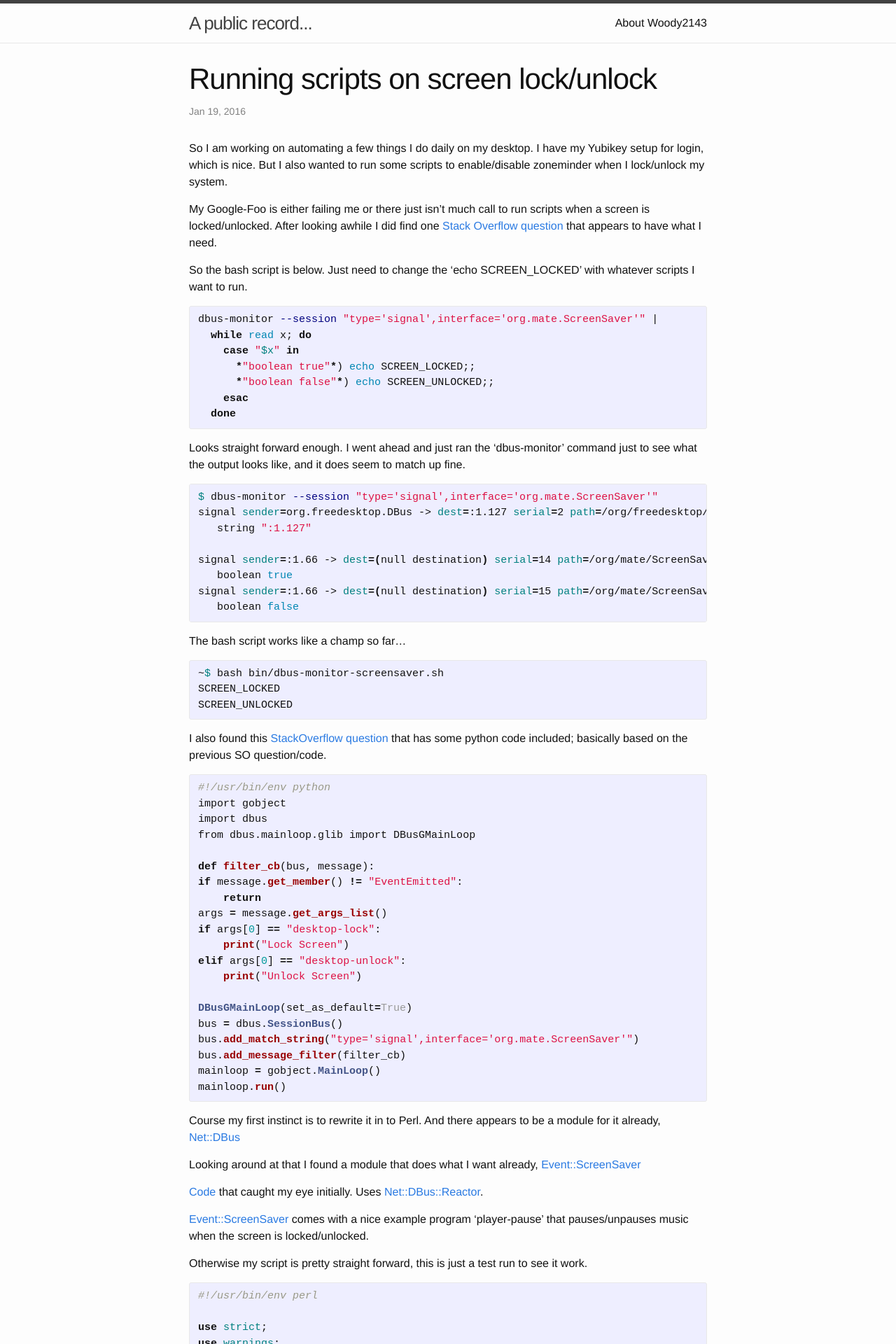
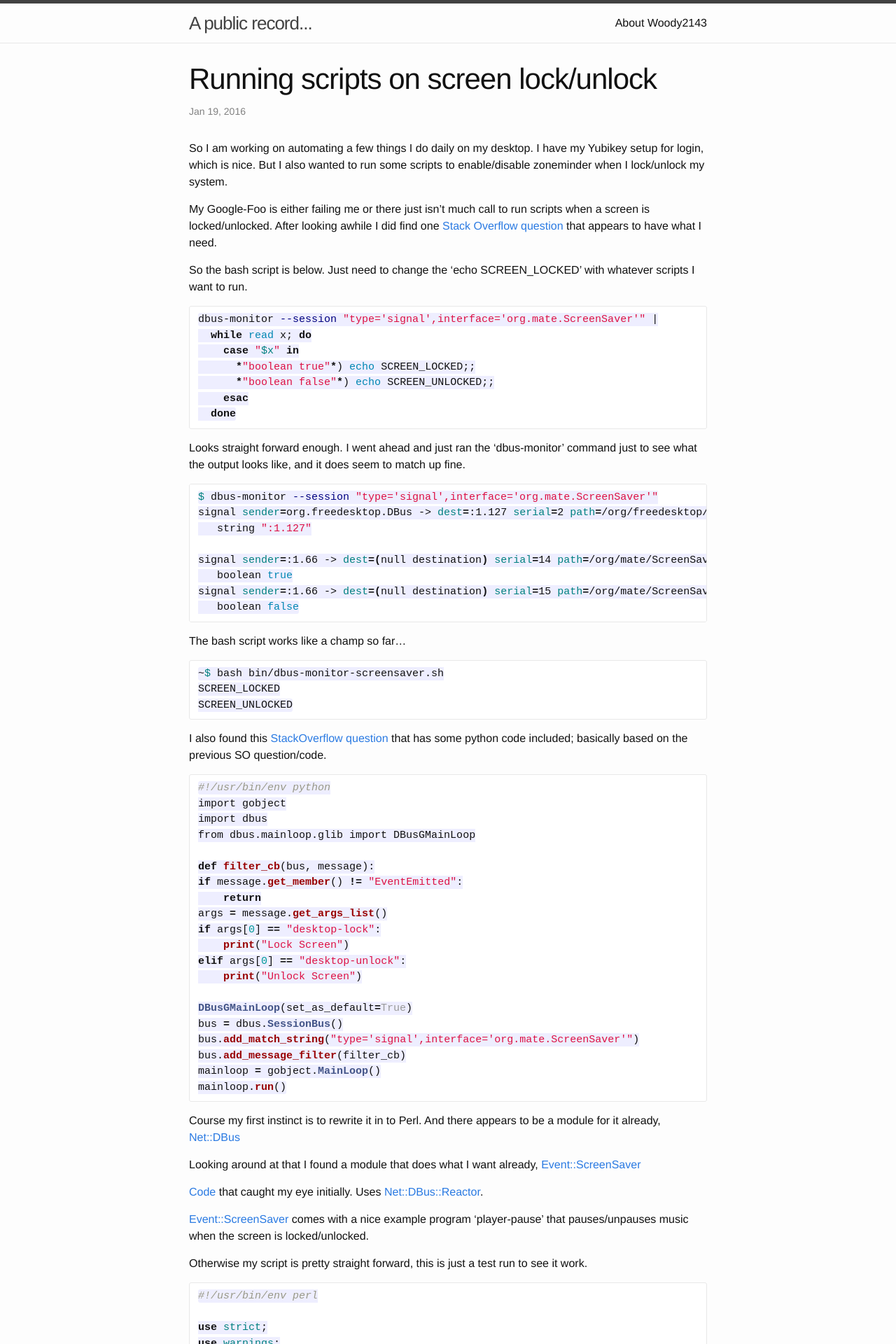
Before and after one commit to Woody2143/woody2143.github.io, a Jekyll site: the page built from _posts/2016-01-19-running-scripts-on-screen-lockunlock.markdown, in a window 1280 px wide. Shown: the top 1920 px of the page at 70% size. Built offline with Jekyll 4.4.1, drawn with Linux system fonts in a browser that asks for light colours.

Commit message:
Making changes based on updates GitHub is making and enforcing in a month or so

````diff
--- a/_config.yml
+++ b/_config.yml
@@ -11,7 +11,7 @@ github_username:  woody2143
 linkedIn_username:  woody2143
 googlePlus_username:  BrandonWood2143
 
-highlighter: pygments
+highlighter: Rouge
 github: [Repository metadata]
 
 timezone: America/New_York
--- a/_posts/2016-01-07-atlantapm.markdown
+++ b/_posts/2016-01-07-atlantapm.markdown
@@ -84,7 +84,7 @@ Notes from the January Atlanta Perl Mongers meeting.
     - I mainly copied the code down to see how the code block looked on the page.
     - I can't type fast enough to show all the code he had done.
 
-{% highlight perl6 %}
+```perl6
 my Int @numbers;
 # Precondition: numbers contains int values in no particular order.
 sub mystery ( Int $num --> Int ) {
@@ -93,7 +93,7 @@ sub mystery ( Int $num --> Int ) {
   }
   return -1;
 }
-{% endhighlight %}
+```
 
 - Util will post his code online at some point
 
--- a/_posts/2016-01-19-running-scripts-on-screen-lockunlock.markdown
+++ b/_posts/2016-01-19-running-scripts-on-screen-lockunlock.markdown
@@ -17,7 +17,7 @@ My Google-Foo is either failing me or there just isn't much call to run scripts
 
 So the bash script is below. Just need to change the 'echo SCREEN_LOCKED' with whatever scripts I want to run.
 
-{% highlight sh %}
+```sh
 dbus-monitor --session "type='signal',interface='org.mate.ScreenSaver'" |
   while read x; do
     case "$x" in
@@ -25,11 +25,11 @@ dbus-monitor --session "type='signal',interface='org.mate.ScreenSaver'" |
       *"boolean false"*) echo SCREEN_UNLOCKED;;
     esac
   done
-{% endhighlight %}
+```
 
 Looks straight forward enough. I went ahead and just ran the 'dbus-monitor' command just to see what the output looks like, and it does seem to match up fine.
 
-{% highlight sh %}
+```sh
 $ dbus-monitor --session "type='signal',interface='org.mate.ScreenSaver'"
 signal sender=org.freedesktop.DBus -> dest=:1.127 serial=2 path=/org/freedesktop/DBus; interface=org.freedesktop.DBus; member=NameAcquired
    string ":1.127"
@@ -38,19 +38,19 @@ signal sender=:1.66 -> dest=(null destination) serial=14 path=/org/mate/ScreenSa
    boolean true
 signal sender=:1.66 -> dest=(null destination) serial=15 path=/org/mate/ScreenSaver; interface=org.mate.ScreenSaver; member=ActiveChanged
    boolean false
-{% endhighlight %}
+```
 
 The bash script works like a champ so far...
 
-{% highlight sh %}
+```sh
 ~$ bash bin/dbus-monitor-screensaver.sh
 SCREEN_LOCKED
 SCREEN_UNLOCKED
-{% endhighlight %}
+```
 
 I also found this [StackOverflow question](http://unix.stackexchange.com/questions/212347/how-to-monitor-the-screen-lock-unlock-in-the-ubuntu-14-04) that has some python code included; basically based on the previous SO question/code.
 
-{% highlight python %}
+```python
 #!/usr/bin/env python
 import gobject
 import dbus
@@ -71,7 +71,7 @@ bus.add_match_string("type='signal',interface='org.mate.ScreenSaver'")
 bus.add_message_filter(filter_cb)
 mainloop = gobject.MainLoop()
 mainloop.run()
-{% endhighlight %}
+```
 
 Course my first instinct is to rewrite it in to Perl. And there appears to be a module for it already, [Net::DBus](http://search.cpan.org/~danberr/Net-DBus-0.33.1/lib/Net/DBus.pm)
 
@@ -83,7 +83,7 @@ Looking around at that I found a module that does what I want already, [Event::S
 
 Otherwise my script is pretty straight forward, this is just a test run to see it work.
 
-{% highlight perl %}
+```perl
 #!/usr/bin/env perl
 
 use strict;
@@ -95,39 +95,39 @@ my $ss = Event::ScreenSaver->new(
     start => sub {print "ScreenSaver started!\n" },
     stop  => sub {print "ScreenSaver stopped!\n" },
 )->run;
-{% endhighlight %}
+```
 
 Cause of course nothing goes to plan right away.
 
-{% highlight sh %}
+```sh
 $ ./bin/dbus-monitor-screensaver.pl
 org.freedesktop.DBus.Error.ServiceUnknown: The name org.gnome.ScreenSaver was not provided by any .service files
-{% endhighlight %}
+```
 
 Ok, so the Perl module needs an update. Lucky for me it's on GitHub [https://github.com/ivanwills/Event-ScreenSaver](https://github.com/ivanwills/Event-ScreenSaver).
 
 I've gone ahead and forked it, [https://github.com/Woody2143/Event-ScreenSaver](https://github.com/Woody2143/Event-ScreenSaver). I'll get around to a pull request sometime.
 
 So the original code in file "lib/site_perl/5.22.0/Event/ScreenSaver/Unix.pm" is this:
-{% highlight perl %}
+```perl
     my $screensaver = $bus->get_service("org.gnome.ScreenSaver");
 
     my $screensaver_object = $screensaver->get_object("/org/gnome/ScreenSaver", "org.gnome.ScreenSaver");
-{% endhighlight %}
+```
 
 I changed the 'gnome' to 'mate':
-{% highlight perl %}
+```perl
     my $screensaver = $bus->get_service("org.mate.ScreenSaver");
 
     my $screensaver_object = $screensaver->get_object("/org/mate/ScreenSaver", "org.mate.ScreenSaver");
-{% endhighlight %}
+```
 
 I gave my simple script a test run and locked the screen. It worked, but the script immediately exited.
-{% highlight sh %}
+```sh
 ~$ bin/dbus-monitor-screensaver.pl
 ScreenSaver started!
 ~$
-{% endhighlight %}
+```
 
 I'll have to dig in to why that happened... In the meantime the bash script I started with is looking pretty good...
 
@@ -136,7 +136,7 @@ I'll have to dig in to why that happened... In the meantime the bash script I st
 
 Decided to just run with the bash script for now. As one can see there isn't much difference than the original find. Just specified paths, etc.
 
-{% highlight sh %}
+```sh
 #!/usr/bin/bash
 
 dbus-monitor --session "type='signal',interface='org.mate.ScreenSaver'" |
@@ -146,12 +146,12 @@ dbus-monitor --session "type='signal',interface='org.mate.ScreenSaver'" |
       *"boolean false"*) /usr/bin/sudo /usr/bin/zmpkg.pl stop && echo "ZoneMinder Stopped!";;
     esac
   done
-{% endhighlight %}
+```
 
 I started it running and when I went out to lunch and came back it all worked like a charm...
 
-{% highlight sh %}
+```sh
 ~ $ ./bin/dbus-monitor-screensaver.sh
 ZoneMinder Started!
 ZoneMinder Stopped!
-{% endhighlight %}
+```
````
Also changed, not shown: _posts/2016-01-08-Todays_Notes.md (+4 -4 lines).
